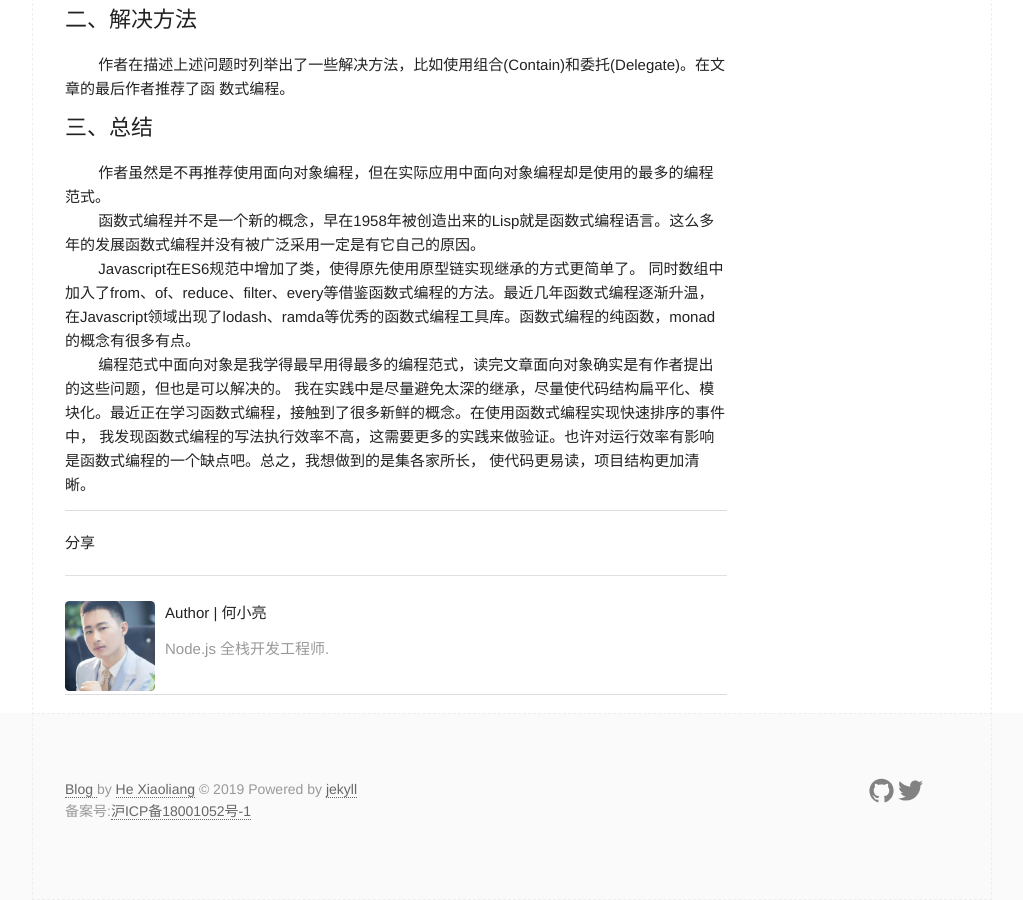
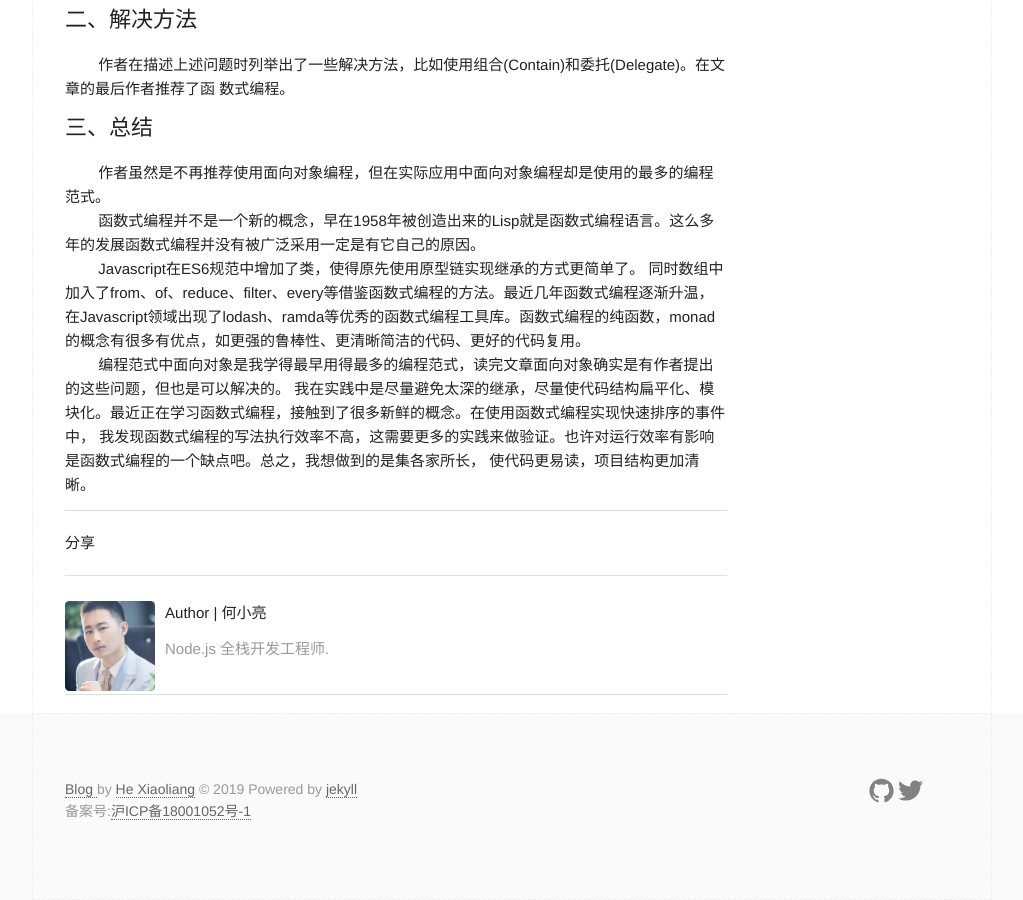
Before and after one commit to Snoopyjoy/blog, a Jekyll site: the page built from _posts/2019-03-20-review-goodbye-oop.md, in a window 1280 px wide and 900 px high, scrolled down 976 px. Shown: the whole window, without its empty margins (128-1151 px from the left). Built offline with Jekyll 4.4.1, drawn with Linux system fonts in a browser that asks for light colours; comment, search, counter and statistics services are not loaded.

Commit message:
fix: goodbye oop wrong character

```diff
--- a/_posts/2019-03-20-review-goodbye-oop.md
+++ b/_posts/2019-03-20-review-goodbye-oop.md
@@ -34,7 +34,7 @@ keywords: 面向对象编程的缺陷
 &#160; &#160; &#160; &#160; 函数式编程并不是一个新的概念，早在1958年被创造出来的Lisp就是函数式编程语言。这么多年的发展函数式编程并没有被广泛采用一定是有它自己的原因。
 &#160; &#160; &#160; &#160; Javascript在ES6规范中增加了类，使得原先使用原型链实现继承的方式更简单了。
 同时数组中加入了from、of、reduce、filter、every等借鉴函数式编程的方法。最近几年函数式编程逐渐升温，
-在Javascript领域出现了lodash、ramda等优秀的函数式编程工具库。函数式编程的纯函数，monad的概念有很多有点。
+在Javascript领域出现了lodash、ramda等优秀的函数式编程工具库。函数式编程的纯函数，monad的概念有很多有优点，如更强的鲁棒性、更清晰简洁的代码、更好的代码复用。
 &#160; &#160; &#160; &#160; 编程范式中面向对象是我学得最早用得最多的编程范式，读完文章面向对象确实是有作者提出的这些问题，但也是可以解决的。
 我在实践中是尽量避免太深的继承，尽量使代码结构扁平化、模块化。最近正在学习函数式编程，接触到了很多新鲜的概念。在使用函数式编程实现快速排序的事件中，
 我发现函数式编程的写法执行效率不高，这需要更多的实践来做验证。也许对运行效率有影响是函数式编程的一个缺点吧。总之，我想做到的是集各家所长，
```
